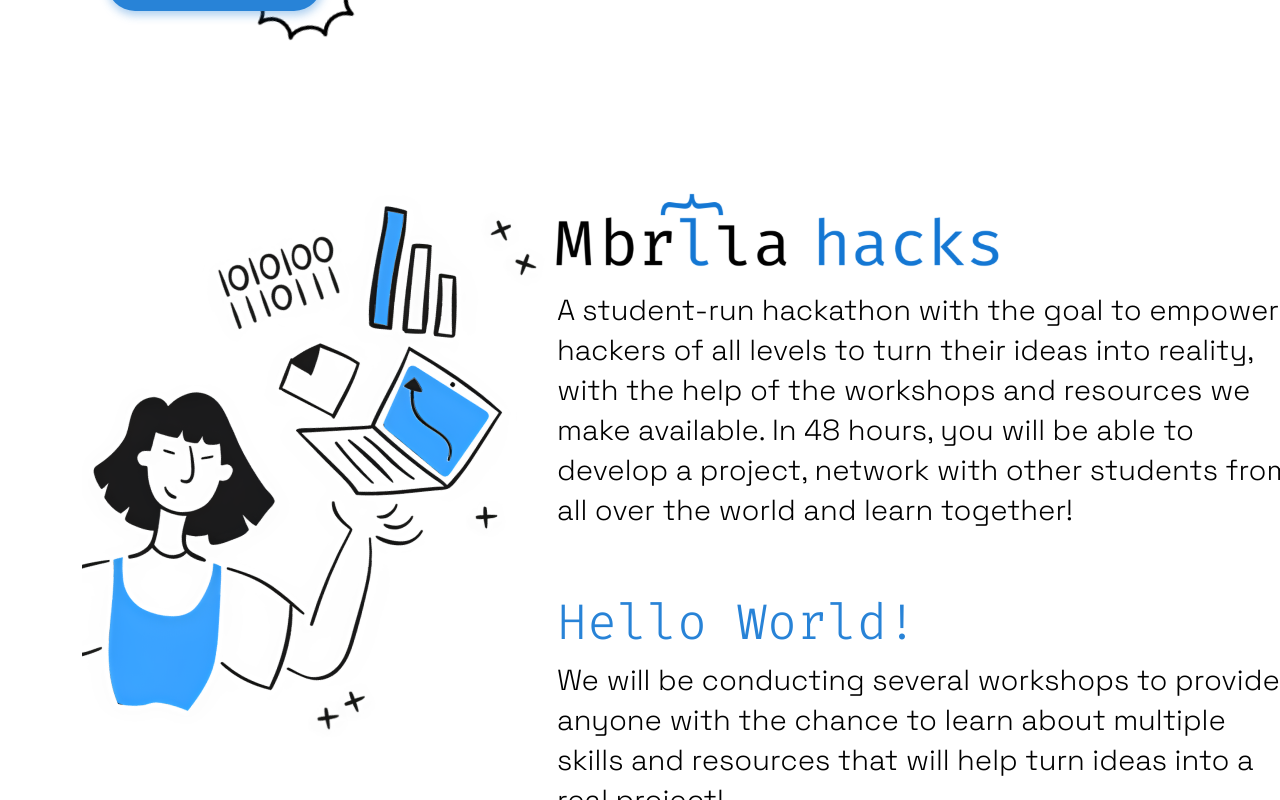
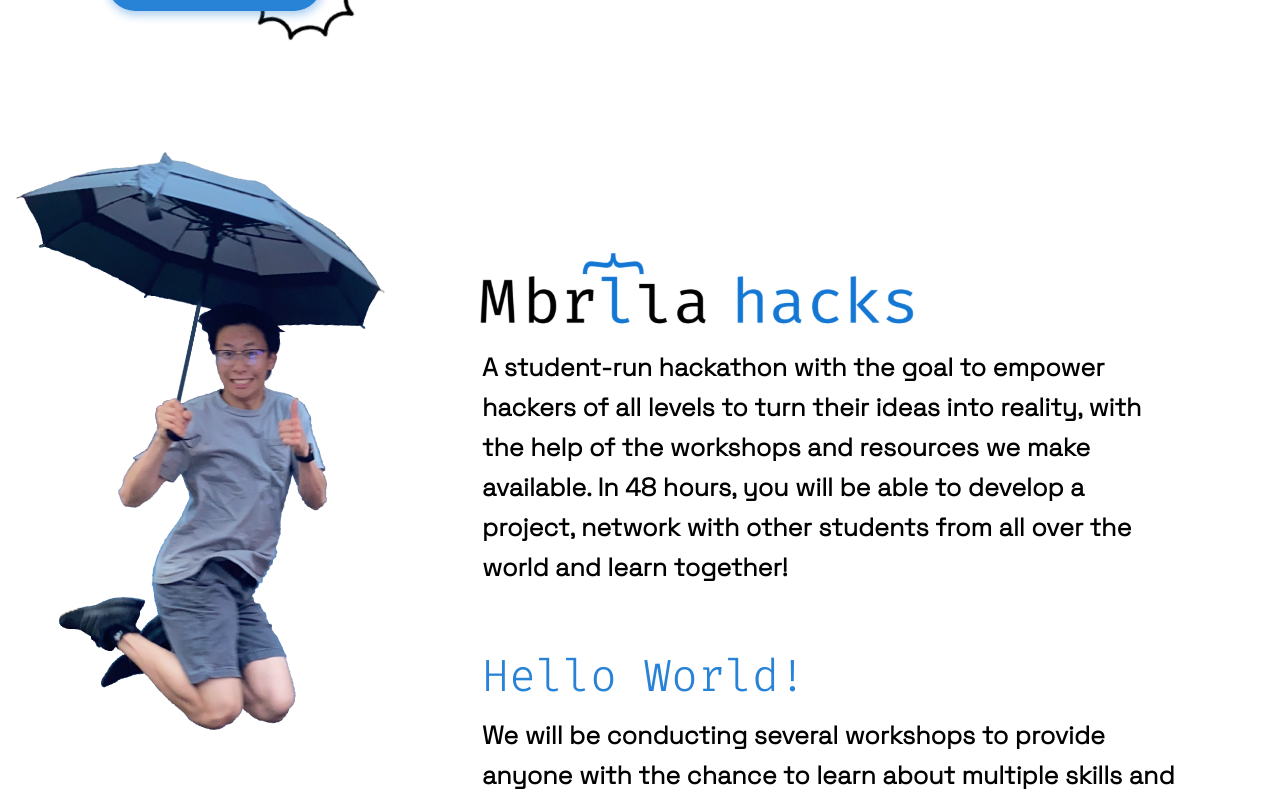
Before and after one commit to MbrllaHacks/Website, a React (Create React App) app: page / in a window 1280 px wide. Shown: the part 600-1400 px from the top of the page. Built offline with nearby package versions, Linux system fonts and the light colour scheme; a web font is replaced by a local one.

Commit message:
design changes on about us
*updated img with the one we have on the figma
*modified the size and spacing of the nick img, the titles and body
*changed the bg color of the website from white to #b9b9b9 (also matches the figma)

```diff
--- a/public/index.html
+++ b/public/index.html
@@ -10,7 +10,7 @@
     <link href="https://fonts.googleapis.com/css2?family=Anek+Latin&display=swap" rel="stylesheet">
     <title>MbrllaHacks</title>
   </head>
-  <body>
+  <body bgcolor="#d9d9d9">
     <noscript>You need to enable JavaScript to run this app.</noscript>
     <div id="root"></div>
   </body>
--- a/src/components/About/about.css
+++ b/src/components/About/about.css
@@ -2,8 +2,9 @@
   font-family: "Fira Code";
   font-style: normal;
   font-weight: 400;
-  font-size: 50px;
+  font-size: 45px;
   color: #2883d7;
+  padding-bottom: 5px;
 }
 
 .umbLogo {
@@ -17,12 +18,12 @@
 }
 
 p {
-  width: 736px;
+  width: 700px;
   height: 279px;
   font-family: "Space Grotesk";
   font-style: normal;
-  font-weight: 400;
-  font-size: 29px;
+  font-weight: 600;
+  font-size: 25px;
   line-height: 40px;
   /* or 138% */
 
@@ -34,7 +35,16 @@ p {
 }
 
 .about-typo {
-  padding: 20px;
+  padding-top: 80px;
+  margin: 20px;
+}
+
+.nickumbrella {
+  width: 400px;
+  position: relative;
+  left: -100px;
+  transform: rotate(4.33deg);
+  height: 650px;
 }
 
 @media only screen and (max-width: 991px) and (min-width: 767px) {
@@ -43,17 +53,3 @@ p {
     left: 70px;
   }
 }
-
-@media only screen and (max-width: 1200px) and (min-width: 767px) {
-  .girl {
-    width: 400px;
-  }
-}
-
-@media (max-width: 767px) {
-  .girl {
-    position: relative;
-    bottom: 140px;
-    height: 650px;
-  }
-}
--- a/src/components/About/about.js
+++ b/src/components/About/about.js
@@ -1,7 +1,6 @@
 import "./about.css"
-import girl from "./../../Assets/girl.png"
+import nickumbrella from "./../../Assets/nickumbrella.svg"
 import logo from "./../../Assets/logo.svg"
-import highlight from "./../../Assets/highlight.png"
 
 
 import {Container, Row, Col, Particle} from "react-bootstrap"
@@ -13,13 +12,13 @@ function About(){
         <Container fluid className="about-section" id="about">
           <Container >
             <Row>
-                    {/* Girl image */}
+                    {/* Nick image */}
 
-                <Col md={5} >
-                    <img src={girl}
-                    alt="Girl"
-                    className="girl"
-                    style={{ maxHeight: "700px" }}
+                <Col md={4} >
+                    <img src={nickumbrella}
+                    alt="Nick with an umbrella"
+                    className="nickumbrella"
+                    style={{ maxHeight: "580px" }}
                     ></img>
                 </Col>
 
@@ -27,7 +26,7 @@ function About(){
 
                 <Col md={7} className="about-typo" >
 
-                    <img src={logo} className="umbLogo" width="511px" ></img>
+                    <img src={logo} className="umbLogo" width="500px" ></img>
 
                     <p>
                         A student-run hackathon with the goal to empower hackers of all levels to turn their ideas into reality, with the help of the workshops and resources we make available. In 48 hours, you will be able to develop a project, network with other students from all over the world and learn together!
```
Also changed, not shown: src/Assets/girl.png (deleted), src/Assets/nickumbrella.svg (added).
